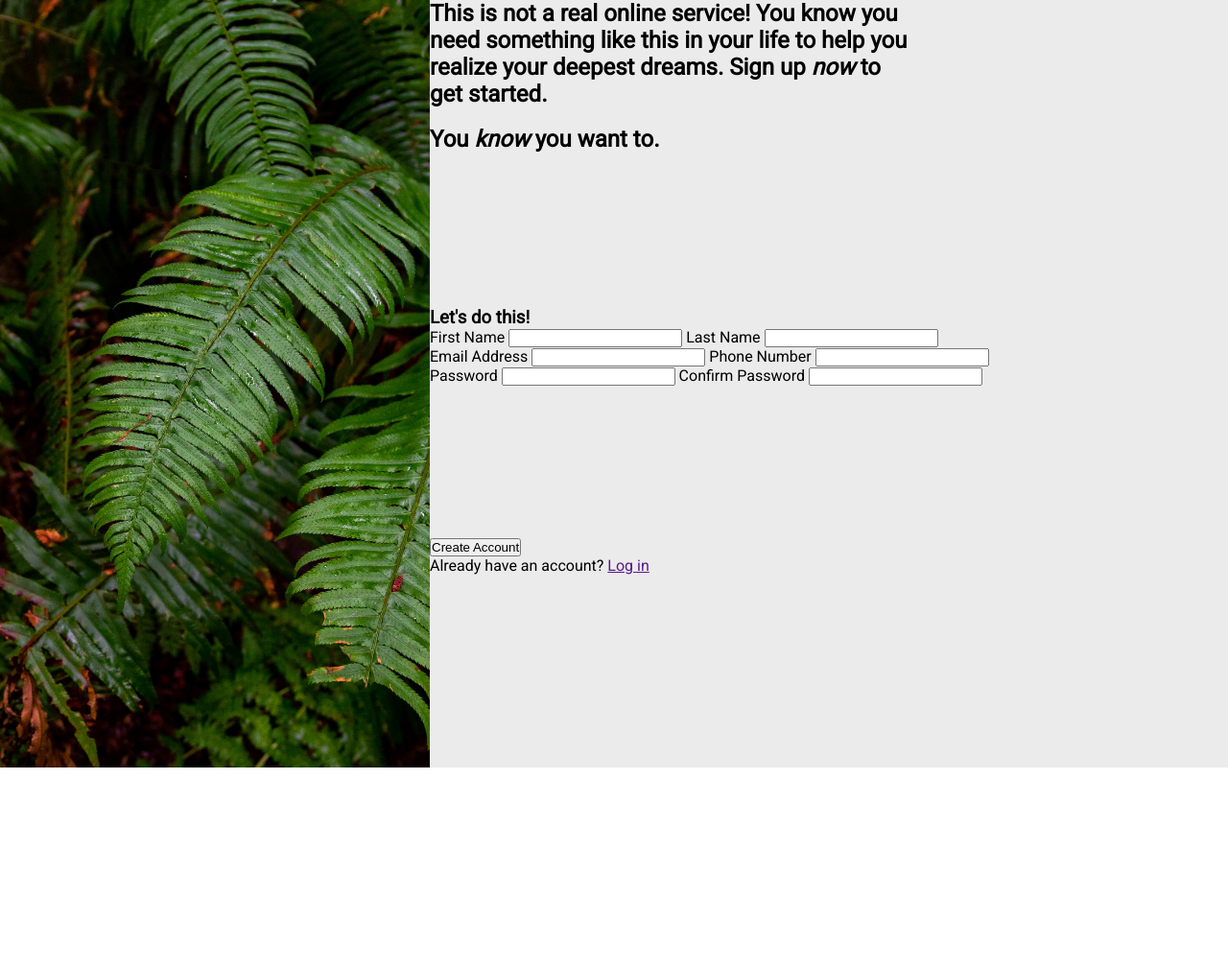
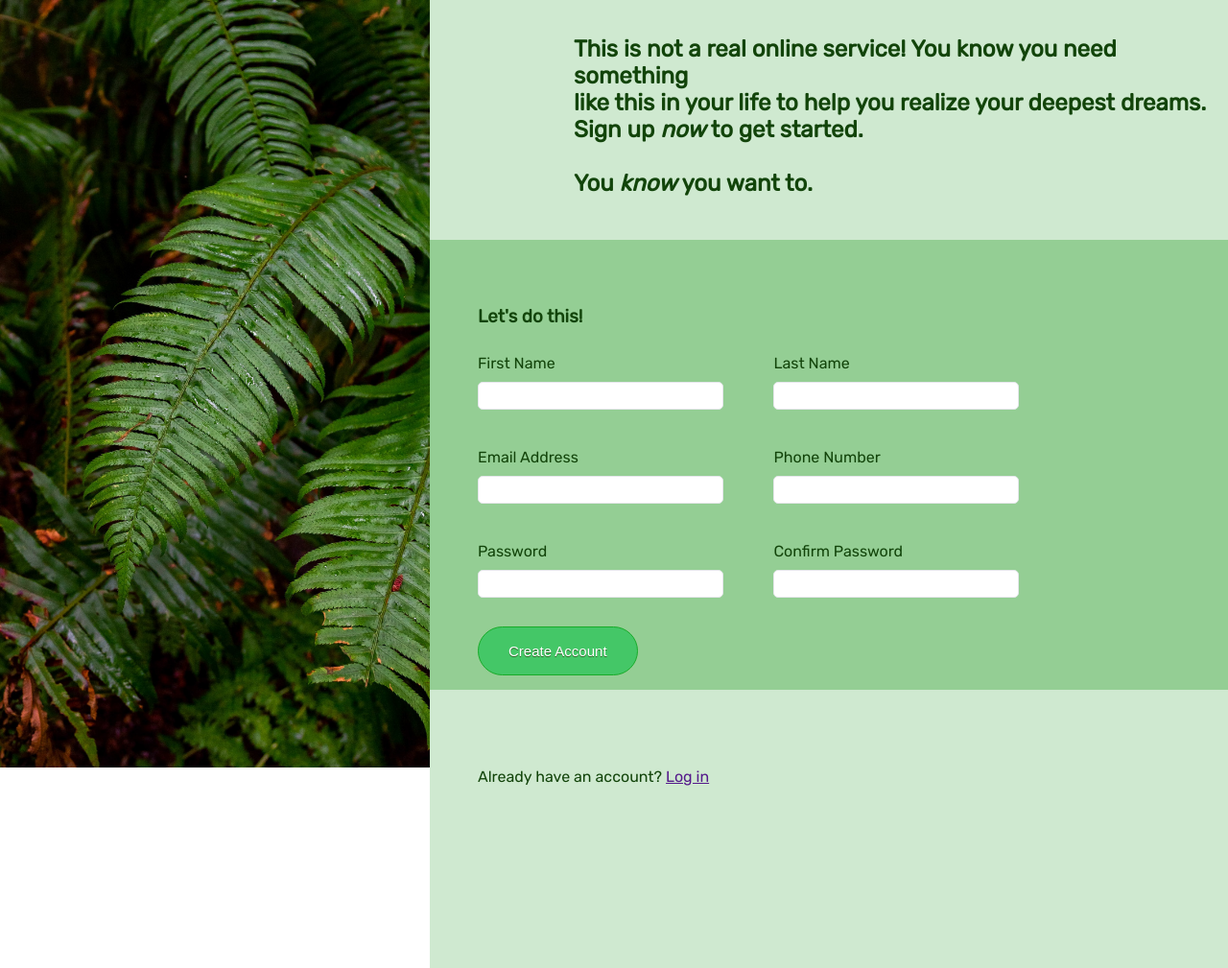
Before and after one commit to geoffreynyc/sign-up-form, a plain HTML site: page index.html in a window 1280 px wide. Shown: the whole page at 96% size. Before the commit the page ends 800 px from the top, so only its background shows below. Drawn offline with Linux system fonts and the light colour scheme.

Commit message:
Made base layout

```diff
--- a/index.html
+++ b/index.html
@@ -5,6 +5,7 @@
     <meta http-equiv="X-UA-Compatible" content="IE=edge" />
     <meta name="viewport" content="width=device-width, initial-scale=1.0" />
     <link rel="stylesheet" href="style.css" />
+    <link rel="icon" href="images/form.png" />
     <title>Sign-Up-Form</title>
   </head>
   <body>
@@ -13,27 +14,42 @@
       <div class="right-container">
         <div class="right-header">
           <h2>
-            This is not a real online service! You know you need something like
-            this in your life to help you realize your deepest dreams. Sign up
-            <em>now</em> to get started.
+            This is not a real online service! You know you need something
+            <br />
+            like this in your life to help you realize your deepest dreams.
+            <br />
+            Sign up <em>now</em> to get started. <br /><br />
+            You <em>know</em> you want to.
           </h2>
           <br />
-          <h2>You <em>know</em> you want to.</h2>
         </div>
         <div class="right-sign-up">
           <h3>Let's do this!</h3>
-          <form>
+          <form action="/" method="get" class="main-form">
+            <div>
               <label for="first-name">First Name</label>
               <input type="text" id="first-name" name="first-name" required />
+            </div>
+            <div>
               <label for="last-name">Last Name</label>
               <input type="text" id="last-name" name="last-name" required />
-            <br />
-
+            </div>
+            <div>
               <label for="user-email">Email Address</label>
               <input type="email" id="user-email" name="user-email" required />
+            </div>
+            <div>
               <label for="phone-number">Phone Number</label>
-            <input type="tel" id="phone-number" name="phone-number" required />
-            <br />
+              <input
+                type="tel"
+                id="phone-number"
+                name="phone-number"
+                pattern="[0-9]{3}-[0-9]{3}-[0-9]{4}"
+                title="Example: 123-456-7890"
+                required
+              />
+            </div>
+            <div>
               <label for="user-password">Password</label>
               <input
                 type="password"
@@ -41,6 +57,9 @@
                 name="user-password"
                 required
               />
+            </div>
+
+            <div>
               <label for="confirm-password">Confirm Password</label>
               <input
                 type="password"
@@ -48,13 +67,16 @@
                 name="confirm-password"
                 required
               />
+            </div>
+            <button type="submit">Create Account</button>
           </form>
         </div>
+        <div id="password-error"></div>
         <div class="right-footer">
-          <button type="submit">Create Account</button>
           <p>Already have an account? <a href="">Log in</a></p>
         </div>
       </div>
     </div>
+    <script src="script.js"></script>
   </body>
 </html>
--- /dev/null
+++ b/script.js
@@ -0,0 +1,25 @@
+"use strict";
+
+const password = document.getElementById("user-password");
+const confirmPassword = document.getElementById("confirm-password");
+const passwordError = document.getElementById("password-error");
+
+function validatePassword() {
+  // Regular expression for password validation
+  const passwordRegex =
+    /^(?=.*[A-Za-z])(?=.*\d)(?=.*[@$!%*#?&])[A-Za-z\d@$!%*#?&]{6,15}$/;
+
+  if (password.value !== confirmPassword.value) {
+    passwordError.innerText = "Passwords do not match";
+    return false;
+  } else if (!passwordRegex.test(password.value)) {
+    passwordError.innerText =
+      "Password must be 6-15 characters long and contain at least one special character and one number";
+    return false;
+  }
+  passwordError.innerText = "";
+  return true;
+}
+
+password.addEventListener("input", validatePassword);
+confirmPassword.addEventListener("input", validatePassword);
--- a/style.css
+++ b/style.css
@@ -1,38 +1,108 @@
-@import url("https://fonts.googleapis.com/css2?family=Roboto&display=swap");
+@import url("https://fonts.googleapis.com/css2?family=Rubik&display=swap");
 
-* {
+body {
   margin: 0;
   padding: 0;
+  overflow: hidden;
+}
+
+input {
+  border-radius: 5px;
+  border: 1px solid #e5e7eb;
+  width: 250px;
+  height: 25px;
+}
+input,
+label {
+  display: block;
+}
+input:focus {
+  border: 1px solid blue;
+  outline: none;
+}
+
+.main-form label,
+.main-form input {
+  margin: 10px 0;
 }
 
 .main-container {
   display: flex;
-  font-family: "Roboto", sans-serif;
+  font-family: "Rubik", sans-serif;
 }
 
 .left-container {
   width: 35vw;
   height: 100vh;
-  background: url("leaves.jpg");
+  background: url("images/leaves.jpg");
   background-size: cover;
-  flex-shrink: 0;
 }
 
 .right-container {
   width: 65vw;
-  background-color: rgb(236, 235, 235);
-  position: relative;
+  background-color: rgb(207, 233, 208);
+  display: flex;
+  flex-direction: column;
+  color: #12440a;
 }
 
 .right-header {
-  min-height: 40vh;
-  width: 60%;
+  padding-top: 10px;
+  padding-left: 150px;
+  min-height: 30vh;
+  display: flex;
+  align-items: flex-start;
+  justify-content: center;
+  flex-direction: column;
+  font-size: 1rem;
 }
 
 .right-sign-up {
+  padding-top: 50px;
+  padding-left: 50px;
   min-height: 30vh;
+  background-color: #94ce94;
+  padding-bottom: 15px;
+  color: #12440a;
 }
 
 .right-footer {
+  padding-left: 50px;
+  padding-top: 50px;
   min-height: 30vh;
 }
+.right-footer > p {
+  padding-top: 15px;
+}
+
+.main-form {
+  width: 70%;
+  display: flex;
+  flex-wrap: wrap;
+  justify-content: space-between;
+}
+
+.main-form > div {
+  width: 40%;
+  min-width: 150px;
+  margin-bottom: 20px;
+  margin-right: 20px;
+}
+
+button {
+  background-color: #44c767;
+  border-radius: 28px;
+  border: 1px solid #18ab29;
+  display: inline-block;
+  cursor: pointer;
+  color: #ffffff;
+  font-family: Arial;
+  font-size: 15px;
+  padding: 16px 31px;
+  text-decoration: none;
+  text-shadow: 0px 1px 0px #2f6627;
+}
+button:hover {
+  background: linear-gradient(to bottom, #5cbf2a 5%, #44c767 100%);
+  background-color: #5cbf2a;
+}
```
Also changed, not shown: images/form.png (added), images/leaves.jpg (renamed from leaves.jpg). Lines whose indentation alone changed are shown as unchanged.
